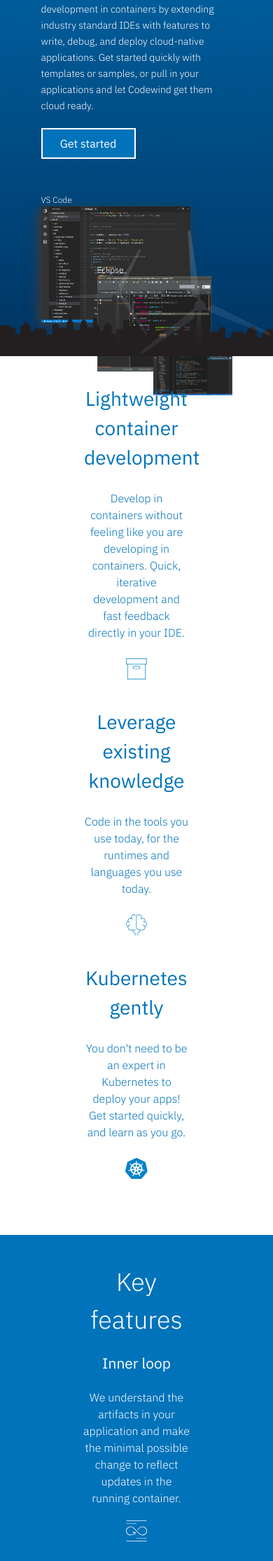
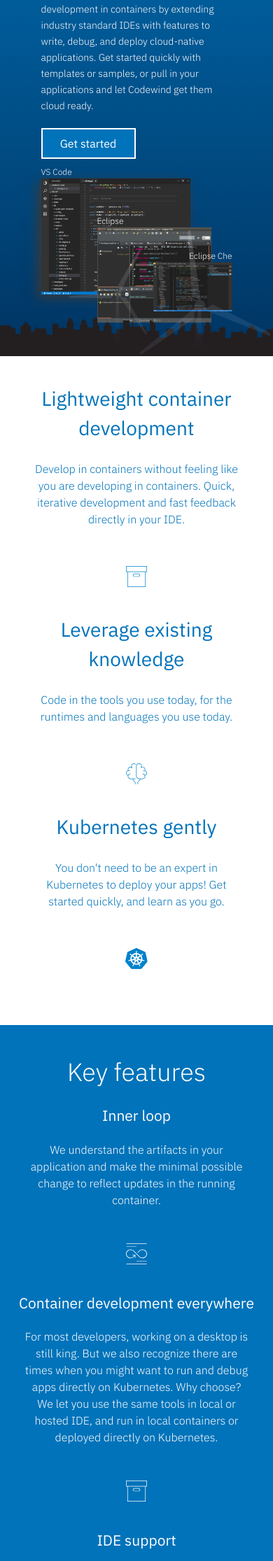
Before and after one commit to eclipse-archived/codewind-docs, a Jekyll site: the page built from docs/index.html, in a window 390 px wide. Shown: the part 398-2629 px from the top of the page at 70% size. Built offline with Jekyll 4.4.1, drawn with Linux system fonts in a browser that asks for light colours; nearby versions of some CDN libraries.

Commit message:
fix wide screen and mobile display problems
Signed-off-by: tiaoyuw <tiaoyuw@ca.ibm.com>

```diff
--- a/docs/_includes/footer.html
+++ b/docs/_includes/footer.html
@@ -1,18 +1,30 @@
 <!-- footer row -->
 <footer>
 
-<div class="row" id="footer-div-mobile">
+<div id="footer-div-mobile">
 
+        <div class="row">
+	        <div class="col-sm-12 text-center">
+		        <span>Useful Links:</span>
+		        <br/><br/>
+		        <a class="cw-footer-links" href="http://www.eclipse.org">Eclipse Foundation</a><br/>
+		        <a class="cw-footer-links" href="http://www.eclipse.org/legal/privacy.php">Privacy policy</a><br/>
+		        <a class="cw-footer-links" href="http://www.eclipse.org/legal/termsofuse.php">Website terms of use</a><br/>
+		        <a class="cw-footer-links" href="http://www.eclipse.org/legal/copyright.php">Copyright agent</a><br/>
+		        <a class="cw-footer-links" href="http://www.eclipse.org/legal">Legal</a><br/>
+		    </div>
+        </div>
         <div class="cw_footer_display_flex cw-footer-same-height cw-footer-center">
-        <div class="cw_footer_display_icons">
-    		<div class="cw-footer-col text-center">
+
+        <div class="cw_footer_display_icons row">
+    		<div class="cw-footer-col text-center col-md-3 col-sm-6 col-xs-12">
             <div>
                 <div>
                     <a href="mailto:codewind-dev@eclipse.org"><img alt="email icon"  title="email icon" src="images/email-icon.svg" class="cw-logo" /></a>
                 </div>
             </div>
         </div>
-        <div class="cw-footer-col text-center">
+        <div class="cw-footer-col text-center col-md-3 col-sm-6 col-xs-12">
             <div>
                 <div>
                     <a href="https://twitter.com/EclipseCodewind"><img alt="twitter icon"  title="twitter icon" src="images/twitter-logo.svg" class="cw-logo" /></a>
@@ -20,7 +32,7 @@
             </div>
         </div>
 
-        <div class="cw-footer-col text-center">
+        <div class="cw-footer-col text-center col-md-3 col-sm-6 col-xs-12">
             <div>
                 <div>
                     <a href="https://github.com/eclipse/codewind"><img alt="github icon"  title="github icon" src="images/github-logo.svg"
@@ -30,14 +42,14 @@
         </div>
 
 
-        <div class=" cw-footer-col text-center">
-            <div class="cw-logo-mm" >
-                <div class="cw-logo-mm" >
+        <div class=" cw-footer-col text-center col-md-3 col-sm-6 col-xs-12">
+            <div>
+                <div>
                     <a href="https://mattermost.eclipse.org/eclipse/channels/eclipse-codewind"><img alt="mattermose icon"  title="mattermose icon" src="images/mattermost-logo.png" class="cw-logo-mm" /></a>
                 </div>
             </div>
         </div>
-        <div class="cw-footer-col text-center">
+        <div class="cw-footer-col text-center col-md-3 col-sm-6 col-xs-12">
             <div>
                 <div>
                     <a href="https://www.youtube.com/channel/UCnKCVK6RFDyHFqUmXlAhCHQ"><img alt="youtube icon"  title="youtube icon" src="images/youtube-logo-dark.svg"
@@ -45,7 +57,14 @@
                 </div>
             </div>
         </div>
+        <div class="cw-footer-col text-center col-md-3 col-sm-6 col-xs-12">
+            <div>
+                <div>
 
+                    <a href="http://www.eclipse.org"><img class="cw-logo-eclipse-mobile" alt="eclipse icon"  title="eclipse icon" src="images/eclipse.svg"/></a>
+                </div>
+            </div>
+        </div>
         </div>
 
 		</div>
@@ -53,7 +72,7 @@
     </div>
 
 
-    <div class="row" id="footer-div">
+    <div class="row cw-footer-desktop" id="footer-div">
         <div class="cw-footer-left">
         		<div class="px-5 cw-font-12>
 	        <span class="cw-font-14">Useful Links:</span>
@@ -67,7 +86,7 @@
 
         </div>
         <div class="cw-footer-border-right"></div>
-        <div class="cw_footer_display_flex cw-footer-same-height cw-footer-center cw-footer-desktop">
+        <div class="cw_footer_display_flex cw-footer-same-height cw-footer-center">
         <div class="cw_footer_display_icons">
     		<div class="cw-footer-col text-center">
             <div>
--- a/docs/css/styles.css
+++ b/docs/css/styles.css
@@ -8,6 +8,9 @@ body {
 
 a {
     color: #0073ba;
+}
+.brand-icon {
+	width: 40px;
 }
 code {
 	color: #b93370;
@@ -263,8 +266,17 @@ code {
     width: 100%;
 }
 
+#hero-city-svg-2 {
+   	 display: none;
+}
+#hero-city-svg-3 {
+   	 display: none;
+}
+
 #hero-city {
     position: absolute;
+    display: unset;
+    overflow: hidden;
     bottom: 0px;
     width: 100%;
     pointer-events:none;
@@ -536,7 +548,29 @@ code {
     }
 /* end getting started */
 
-/* Extra large devices (large laptops and desktops, 1440px and up) */
+/* Exrea large devices wider than 1440px */
+@media only screen and (min-width: 1921px) {
+
+    /* start hero section */
+    #hero-city {
+    	 display: inline-flex;
+    }
+    #hero-city-svg {
+   	 width: unset;
+	}
+	#hero-city-svg-2 {
+   	 margin-left: -20px;
+   	 display: unset;
+	}
+	#hero-city-svg-3 {
+   	 margin-left: -20px;
+   	 display: unset;
+	}
+
+    /* end hero section */
+}
+
+/* Extra large devices (large laptops and desktops, 1440px and below) */
 @media only screen and (max-width: 1440px) {
 
     /* hero section */
@@ -580,6 +614,18 @@ code {
 
 /* Extra large devices (large laptops and desktops, 1200px and up) */
 @media only screen and (max-width: 1200px) {
+
+	.cw-header-link {
+        padding-left: 18px;
+	}
+
+	.cw-header-link-news {
+	    padding-right: 18px;
+	}
+
+	.cw-header-link-docs {
+		padding-right: 26px;
+	}
 
     /* hero section */
     #hero-main-text {
@@ -756,6 +802,7 @@ code {
 
 	#footer-div-mobile {
 	background: #0073ba;
+	padding-bottom: 30px;
     color: #fff;
     display: block;
     }
@@ -777,13 +824,55 @@ code {
 
     .cw-logo {
     		max-height: 30px;
+    		margin-top: 30px;
 	}
 	.cw-logo-mm {
     		max-height: 55px;
+    		margin-top: 30px;
+	}
+	.cw-logo-eclipse-mobile {
+		margin-top: 30px;
 	}
 
 
+
     /* end footer */
+    #value-props-div {
+    		padding-top: 40px;
+    		padding-bottom: 40px;
+    		padding-left: 0px;
+    		padding-right: 0px;
+    }
+
+    #key-features-div {
+	    padding-top: 20px;
+	    padding-bottom: 40px;
+	    padding-left: 0;
+	    padding-right: 0;
+	}
+
+	.cw-value-props-col-header {
+
+    		padding-left: 0;
+    		padding-right: 0;
+    	}
+
+    	.cw-value-props-div-text {
+
+    		padding-left: 0;
+    		padding-right: 0;
+    	}
+
+    	.cw-youtube-view-font {
+	    font-size: unset;
+	}
+	.cw-smile-icon {
+		width: 22px;
+	}
+
+	#footer-div-mobile {
+		padding-top: 20px;
+	}
 }
 
 /* Small devices (portrait tablets and large phones, 600px and up) */
@@ -827,3 +916,37 @@ code {
 
     /* end hero */
 }
+
+/* Small devices (portrait tablets and large phones, 500px and up) */
+@media only screen and (max-width: 500px) {
+
+
+
+    #hero-main-hero {
+        top: 10px;
+    }
+}
+
+/* Small devices (portrait tablets and large phones, 440px and up) */
+@media only screen and (max-width: 440px) {
+
+
+
+    #hero-main-hero {
+        top: 10px;
+    }
+
+    #hero-main-hero-eclipse {
+
+        top: 70px;
+    }
+
+    #hero-main-hero-eclipse img {
+        max-width: unset;
+        width: calc(100% - 30px);
+    }
+
+    #hero-main-hero-che {
+        top: 120px;
+    }
+}
--- a/docs/index.html
+++ b/docs/index.html
@@ -38,7 +38,7 @@ home: true
     </div>
 
     <div id="hero-city">
-        <img alt="city background"   title="city background" id="hero-city-svg" src="images/hero-city.svg" />
+        <img alt="city background"   title="city background" id="hero-city-svg" src="images/hero-city.svg" /><img alt="city background"   title="city background" id="hero-city-svg-2" src="images/hero-city.svg" /><img alt="city background"   title="city background" id="hero-city-svg-3" src="images/hero-city.svg" />
     </div>
     <div id="hero-turbine">
             <img alt="turbine image"   title="turbine image" id="hero-turbine-svg" src="images/hero-turbines.svg" />
@@ -168,15 +168,7 @@ home: true
 <br/><br/>
 			<span class="cw-youtube-view-font cw-youtube-thin">Leave behind, </span><span class="cw-youtube-view-font cw-youtube-italic cw-youtube-bold">“But it worked on my machine!” </span><span class="cw-youtube-view-font cw-youtube-thin"></span>
 			&nbsp;&nbsp;
-			<svg width="48px" height="45px" viewBox="0 0 48 45" version="1.1" xmlns="http://www.w3.org/2000/svg" xmlns:xlink="http://www.w3.org/1999/xlink">
-			    <g id="happyface" stroke="none" stroke-width="1" fill="none" fill-rule="evenodd" font-family="IBMPlexSans-Bold, IBM Plex Sans" font-size="48" font-weight="bold">
-			        <g id="Desktop-HD-Copy" transform="translate(-1066.000000, -2206.000000)" fill="#0083CA">
-			            <text id=";-)">
-			                <tspan x="1064" y="2243">;-)</tspan>
-			            </text>
-			        </g>
-			    </g>
-			</svg>
+			<img src="images/smile.svg" class="cw-smile-icon">
 		</div>
 	</div>
 </div>
```
Also changed, not shown: docs/images/smile.svg (added).
